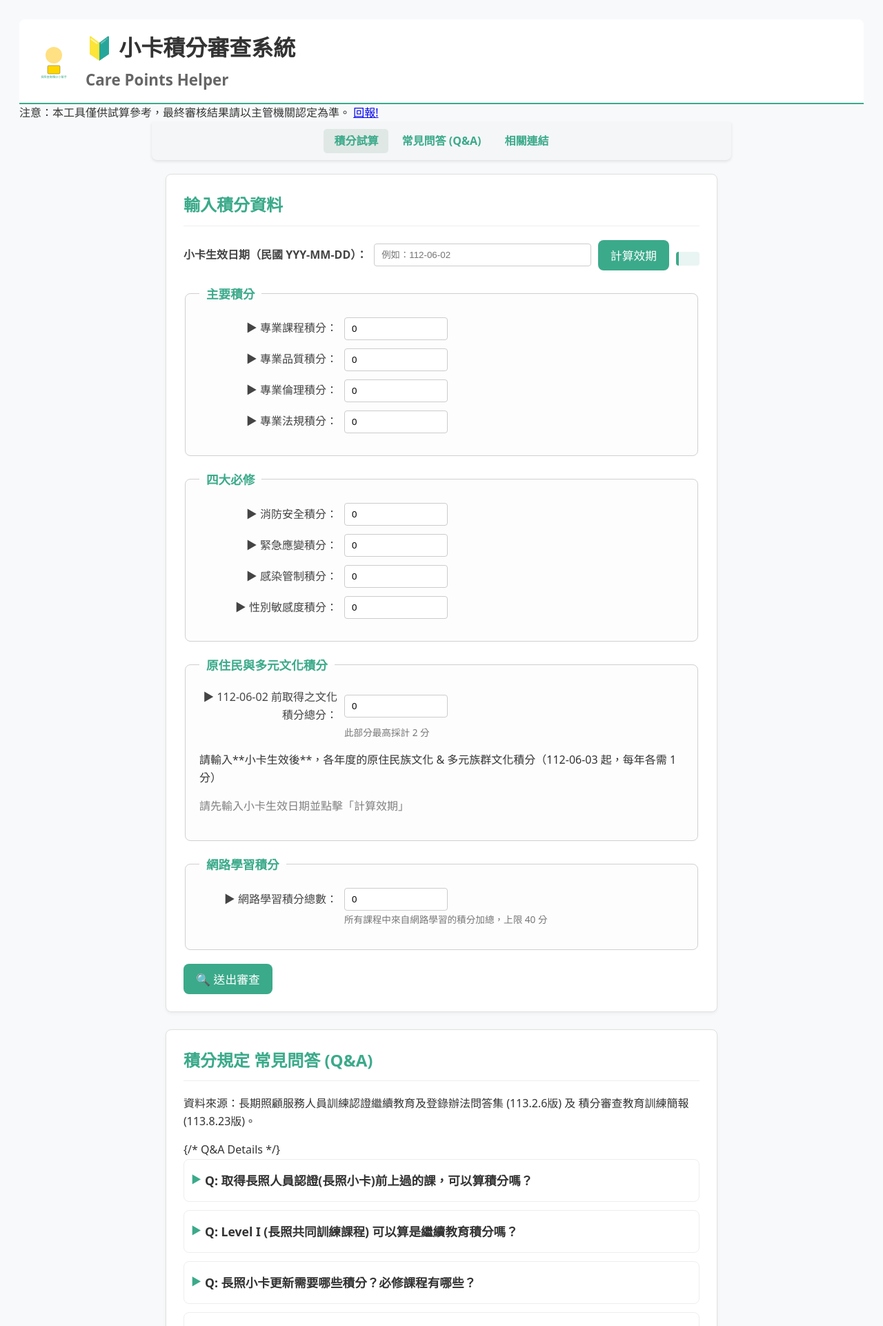
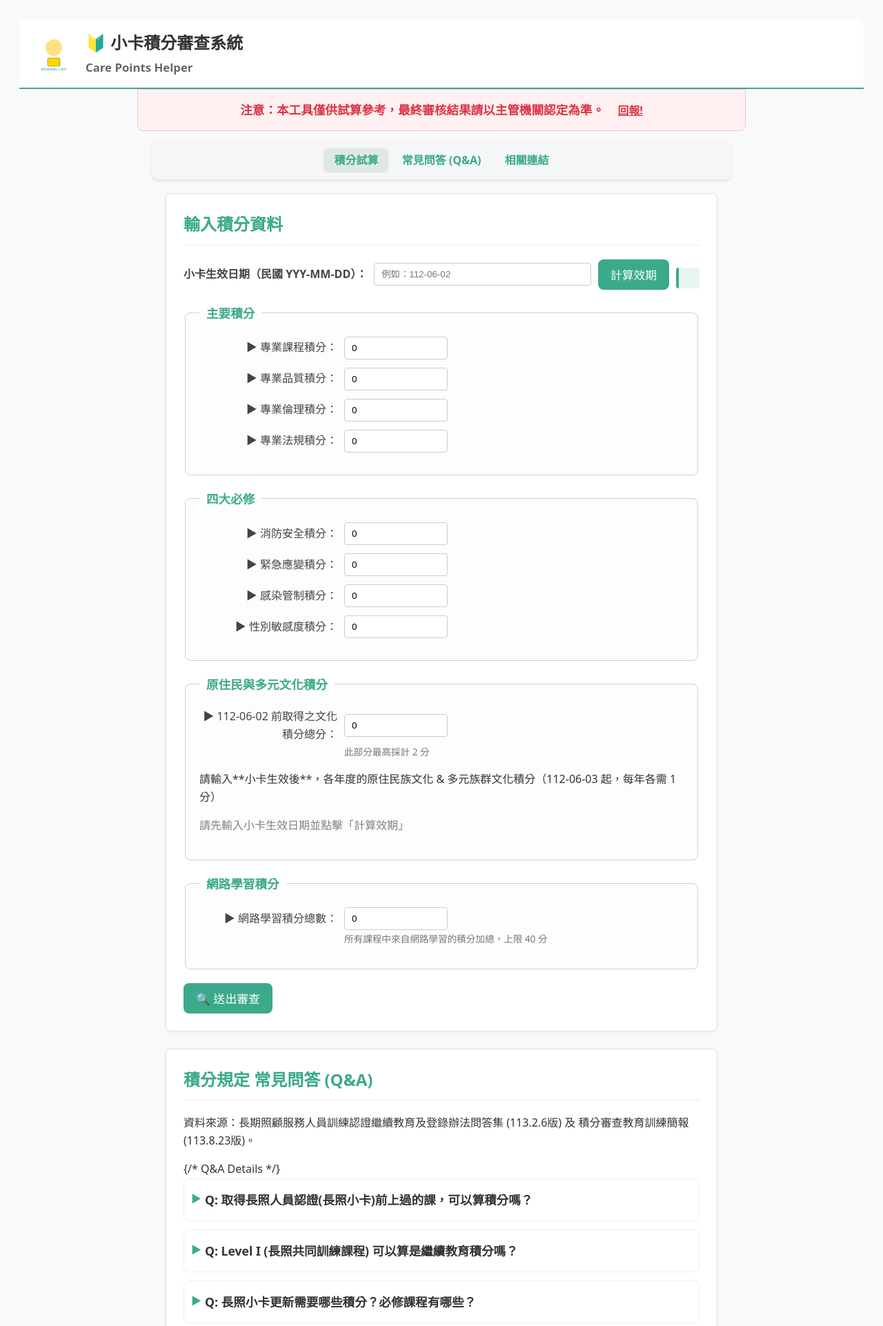
Before and after one commit to qqw0529-star/-, a Flask app: page / in a window 1280 px wide. Shown: the top 1922 px of the page at 69% size. Run offline with Flask 3, Linux system fonts and the light colour scheme; parts of the project's set-up code (start-up, migrations or seed data) failed here and were passed over.

Commit message:
Update style.css

```diff
--- a/static/style.css
+++ b/static/style.css
@@ -3,45 +3,59 @@ html { scroll-behavior: smooth; }
 body { font-family: 'Noto Sans', 'Noto Sans TC', Arial, sans-serif; padding: 20px; color: #333; background-color: #f8f9fa; line-height: 1.6; }
 header { display: flex; align-items: center; gap: 16px; border-bottom: 2px solid #3BAA8A; padding-bottom: 10px; margin-bottom: 0; background-color: #fff; padding: 15px 20px; border-radius: 8px 8px 0 0; }
 header img { border-radius: 8px; }
-h1 { margin: 0; }
+h1 { margin: 0; font-size: 1.5em;} /* Adjusted H1 size */
 h1 small { display: block; font-size: 0.7em; color: #666; margin-top: 4px; }
-main { max-width: 800px; margin: 0 auto 20px auto; /* Removed top margin */ }
+main { max-width: 800px; margin: 0 auto 20px auto; }
 section { background: #fff; border: 1px solid #e0e0e0; border-radius: 8px; padding: 25px; margin-bottom: 25px; box-shadow: 0 2px 5px rgba(0,0,0,0.05); }
 h2 { color: #3BAA8A; margin-top: 0; margin-bottom: 20px; border-bottom: 1px solid #eee; padding-bottom: 10px; }
 h4 { color: #555; margin-top: 15px; margin-bottom: 5px; font-size: 1.05em; }
 h4 small { font-weight: normal; color: #777; font-size: 0.9em; }
 
+/* (★ 新增) Disclaimer 和 回報連結 樣式 */
+.disclaimer-notice {
+    background-color: #fff1f1; /* Light red background */
+    color: #dc3545; /* Red text */
+    border: 1px solid #f5c6cb; /* Red border */
+    padding: 15px 20px;
+    margin: 0 auto 15px auto; /* Centered below header */
+    max-width: 840px; /* Match main + padding */
+    border-radius: 0 0 8px 8px; /* Rounded bottom corners */
+    font-size: 1.1em; /* Larger font */
+    font-weight: bold;
+    text-align: center;
+    position: relative; /* Needed for positioning the report link */
+}
+.report-link {
+    color: #dc3545; /* Red */
+    font-weight: bold;
+    text-decoration: underline;
+    margin-left: 15px;
+    font-size: 0.9em; /* Slightly smaller */
+    cursor: pointer;
+}
+.report-link:hover {
+    color: #a71d2a; /* Darker red on hover */
+}
+
+
 /* 導覽列 */
 nav.sub-nav {
   background: #f4f6f8;
   padding: 10px 0;
-  border-radius: 0 0 8px 8px; /* Match header */
-  margin: 0 auto 20px auto; /* Stick below header */
-  max-width: 840px; /* Match main + padding */
+  border-radius: 8px; /* Rounded corners */
+  margin: 0 auto 20px auto; /* Below disclaimer */
+  max-width: 840px;
   text-align: center;
   position: sticky;
-  top: 0; /* Stick to top */
+  top: 10px; /* Stick below potential top margin */
   z-index: 10;
   box-shadow: 0 2px 4px rgba(0,0,0,0.1);
 }
-nav.sub-nav a {
-  display: inline-block;
-  padding: 5px 15px;
-  text-decoration: none;
-  color: #3BAA8A;
-  font-weight: bold;
-  border-radius: 5px;
-}
-nav.sub-nav a:hover, nav.sub-nav a:focus, nav.sub-nav a.active {
-  background-color: #e0e8e5;
-  outline: none;
-}
+nav.sub-nav a { display: inline-block; padding: 5px 15px; text-decoration: none; color: #3BAA8A; font-weight: bold; border-radius: 5px; }
+nav.sub-nav a:hover, nav.sub-nav a:focus, nav.sub-nav a.active { background-color: #e0e8e5; outline: none; }
 
-/* (★ 已更新) 錨點跳轉偏移 (配合 sticky nav) */
-#calculator-section, #qa-section, #links-section {
-  /* Use scroll-margin-top for better anchor positioning with sticky headers */
-  scroll-margin-top: 70px; /* Adjust this value based on your nav's height + some buffer */
-}
+/* 錨點跳轉偏移 (配合 sticky nav) */
+#calculator-section, #qa-section, #links-section { scroll-margin-top: 80px; /* Increased offset */ }
 
 
 /* 表單樣式 */
@@ -67,8 +81,12 @@ button { background: #3BAA8A; border: none; color: #fff; padding: 10px 18px; bor
 button:hover { background: #2f8c70; }
 
 /* 日期顯示 */
-.date-info { margin-top: 10px; background: #e9f5f2; padding: 10px 15px; border-radius: 4px; border-left: 4px solid #3BAA8A; font-size: 0.95em; color: #333; }
-.date-info p { margin: 5px 0; }
+.date-info { margin-top: 10px; background: #e9f5f2; padding: 15px; border-radius: 4px; border-left: 4px solid #3BAA8A; font-size: 0.95em; color: #333; }
+.date-info p { margin: 8px 0; }
+.date-info hr { border: 0; border-top: 1px dashed #ccc; margin: 10px 0; }
+.date-info strong { color: #d9534f; } /* Red for emphasis */
+.date-info small { font-size: 0.9em; color: #555; }
+
 
 /* 結果顯示 */
 #result-section { border-top: 3px solid #3BAA8A; }
@@ -78,7 +96,7 @@ button:hover { background: #2f8c70; }
 .error-reason { color: #dc3545; font-weight: bold; font-size: 0.9em; display: block; margin-top: 5px; }
 .sub-item { background-color: #fff !important; border-left: 3px solid #dc3545; font-size: 0.95em; margin-left: 15px; }
 
-/* (★ 恢復/確認 Q&A 樣式) */
+/* Q&A 樣式 */
 .qa-container details { background: #fff; border: 1px solid #eee; border-radius: 8px; margin-bottom: 12px; }
 .qa-container details[open] { border-color: #3BAA8A; }
 .qa-container summary { padding: 16px; font-weight: bold; color: #333; cursor: pointer; font-size: 1.1em; list-style: none; position: relative; padding-left: 30px; }
@@ -94,7 +112,8 @@ button:hover { background: #2f8c70; }
 #links-section li { margin-bottom: 10px; }
 #links-section a { color: #007bff; text-decoration: none; }
 #links-section a:hover { text-decoration: underline; }
+#links-section p { margin-top: 15px; }
+#links-section strong { font-weight: bold; }
 #links-section small { color: #6c757d; display: block; margin-top: 15px; }
 
-
 pre { background: #f4f6f8; padding: 12px; border-radius: 8px; border: 1px solid #ddd; overflow-x: auto; white-space: pre-wrap; word-wrap: break-word; font-size: 0.9em; margin-top: 20px; }
```
